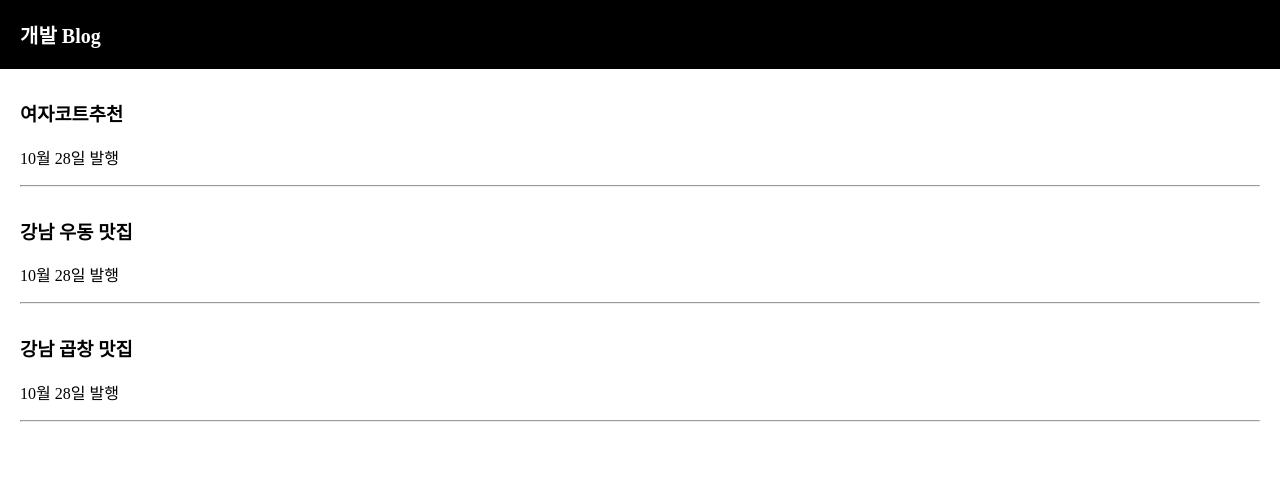
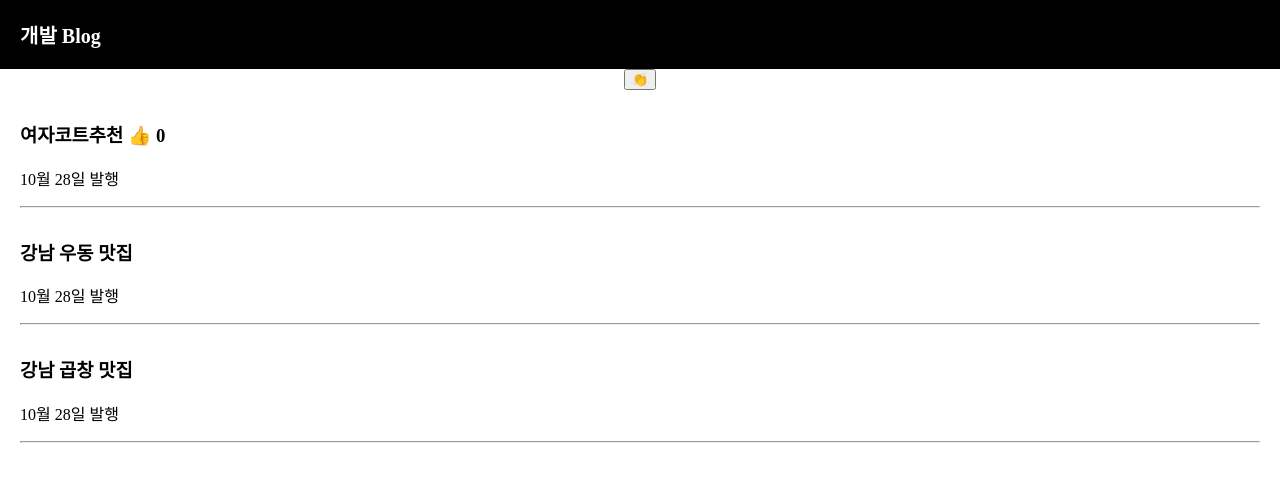
Before and after one commit to shinseran/React_practice, a React (Create React App) app: page / in a window 1280 px wide. Shown: the top 482 px of the page. Built offline with nearby package versions, Linux system fonts and the light colour scheme.

Commit message:
버튼생성과 deepcopy

```diff
--- a/src/App.js
+++ b/src/App.js
@@ -1,3 +1,4 @@
+/* eslint-disable */
 import React, {useState} from 'react'; //state 만들기
 import logo from './logo.svg';
 import './App.css';
@@ -5,10 +6,14 @@ import './App.css';
 function App() {
 
  let [글제목,글제목변경] = useState(['여자코트추천','강남 우동 맛집','강남 곱창 맛집']); //destructuring
-
+ let [따봉,따봉변경] = useState(0);
  let posts = '강남고기맛집'; //데이터 바인딩 위한 변수선언
 
-
+ function 제목바꾸기(){
+   let newArray= [...글제목];//deepcopy
+   newArray[0]='아동코트추천';
+  글제목변경(newArray);
+ }
 
 
 
@@ -17,11 +22,13 @@ function App() {
       <div className="black-nav">
         <div>개발 Blog</div>
       </div>
+      <button onClick={ 제목바꾸기 }>👏</button>
       <div className="list">
-        <h3> {글제목[0]} </h3>
+        <h3> {글제목[0]} <span onClick={ ()=>{따봉변경(따봉 +1)}}>👍</span> {따봉} </h3>
         <p>10월 28일 발행</p>
         <hr/>
          </div>
+
        <div className="list">
         <h3> {글제목[1]} </h3>
         <p>10월 28일 발행</p>
```
